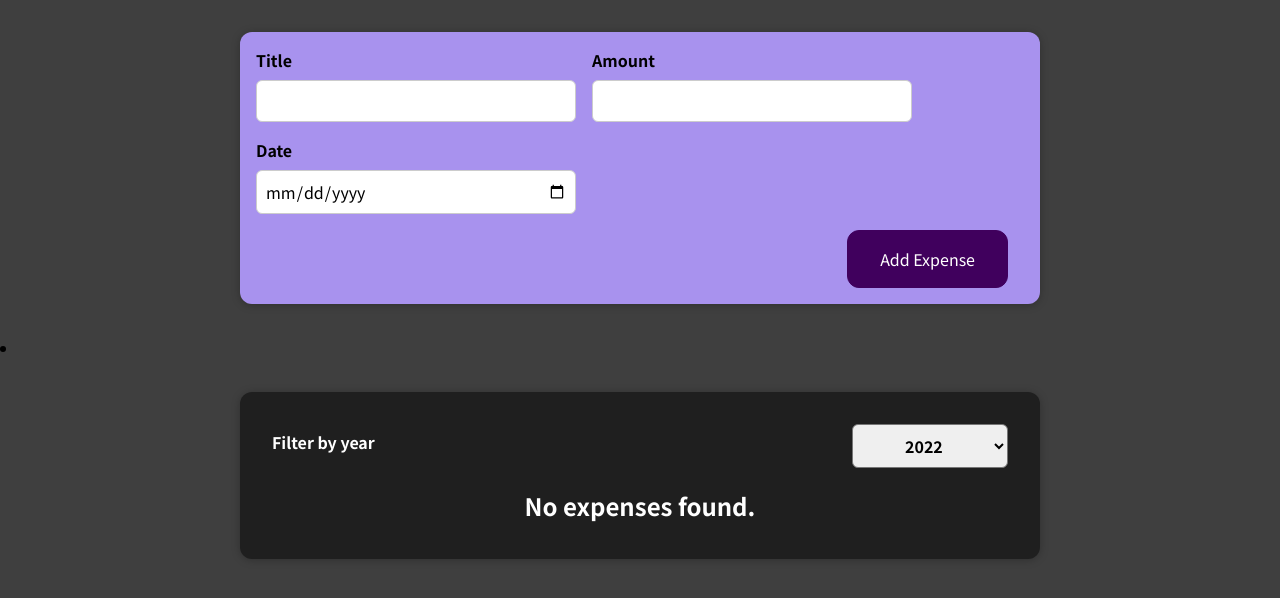
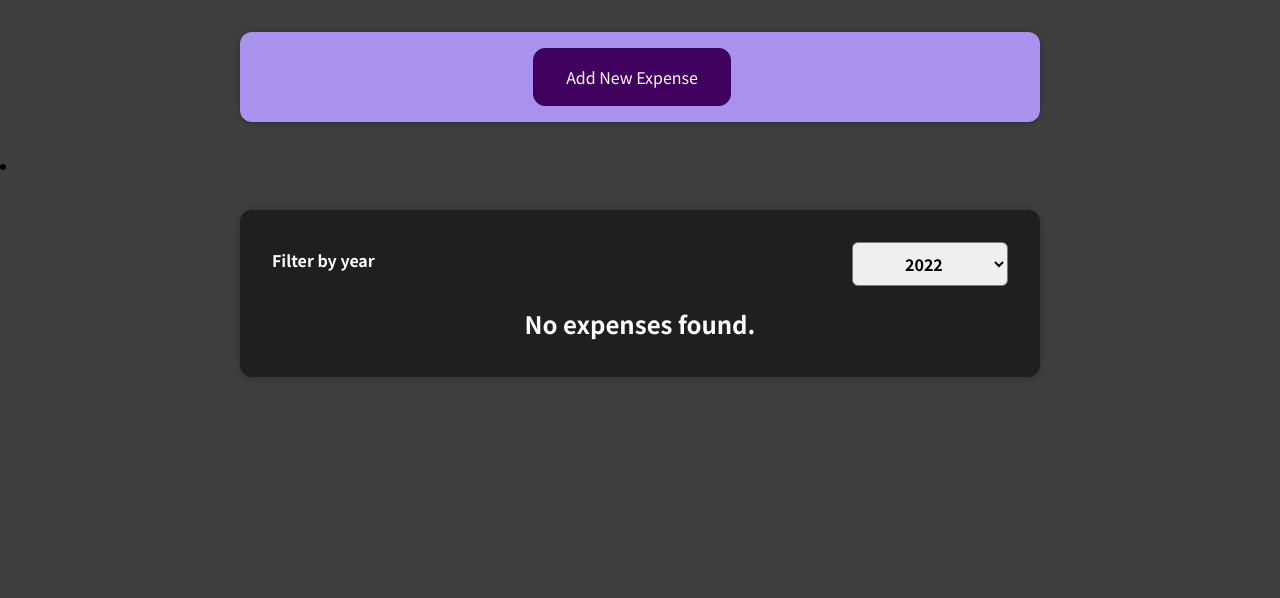
Before and after one commit to Hexfloo/expense-tracker, a React (Create React App) app: page / in a window 1280 px wide. Shown: the top 598 px of the page. Built offline with nearby package versions, Linux system fonts and the light colour scheme.

Commit message:
Conditional for new expense entry, cancel button in ExpenseForm

```diff
--- a/src/components/newExpense/ExpenseForm.js
+++ b/src/components/newExpense/ExpenseForm.js
@@ -69,6 +69,7 @@ const ExpenseForm = function (props) {
         </div>
       </div>
       <div className="new-expense__actions">
+        <button onClick={props.onAbandonForm}>Cancel</button>
         <button type="submit">Add Expense</button>
       </div>
     </form>
--- a/src/components/newExpense/NewExpense.js
+++ b/src/components/newExpense/NewExpense.js
@@ -1,7 +1,22 @@
+import { useState } from "react";
+
 import "./NewExpense.css";
 import ExpenseForm from "./ExpenseForm";
 
+// "add expense" button as default.
+// when clicked, form appears instead. [state when pressing button]
+// add "cancel" button to form that abandons the new input and returns to the "add expense" button [state changes again]
+
 const NewExpense = function (props) {
+  // State for rendering "add expense" button or form.
+  const [isAddingExpense, setIsAddingExpense] = useState(false);
+
+  const addingExpenseHandler = function () {
+    setIsAddingExpense(true);
+  };
+  const abandonExpenseHandler = function () {
+    setIsAddingExpense(false);
+  };
   const saveExpenseDataHandler = function (enteredExpenseData) {
     const expenseData = {
       ...enteredExpenseData,
@@ -9,9 +24,17 @@ const NewExpense = function (props) {
     };
     props.onSaveExpenseData(expenseData);
   };
+
   return (
     <div className="new-expense">
-      <ExpenseForm onSaveExpenseData={saveExpenseDataHandler} />
+      {isAddingExpense ? (
+        <ExpenseForm
+          onSaveExpenseData={saveExpenseDataHandler}
+          onAbandonForm={abandonExpenseHandler}
+        />
+      ) : (
+        <button onClick={addingExpenseHandler}>Add New Expense</button>
+      )}
     </div>
   );
 };
```
